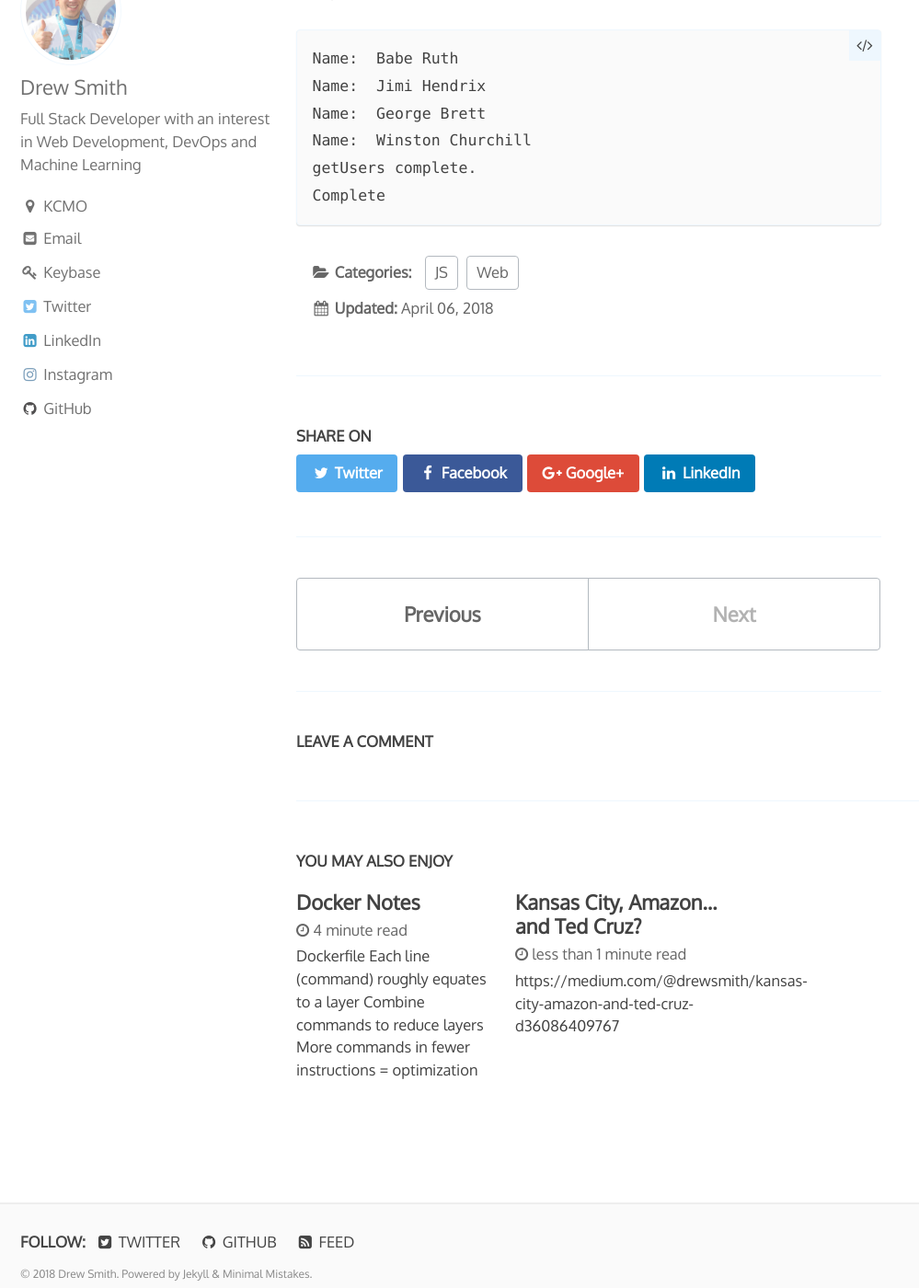
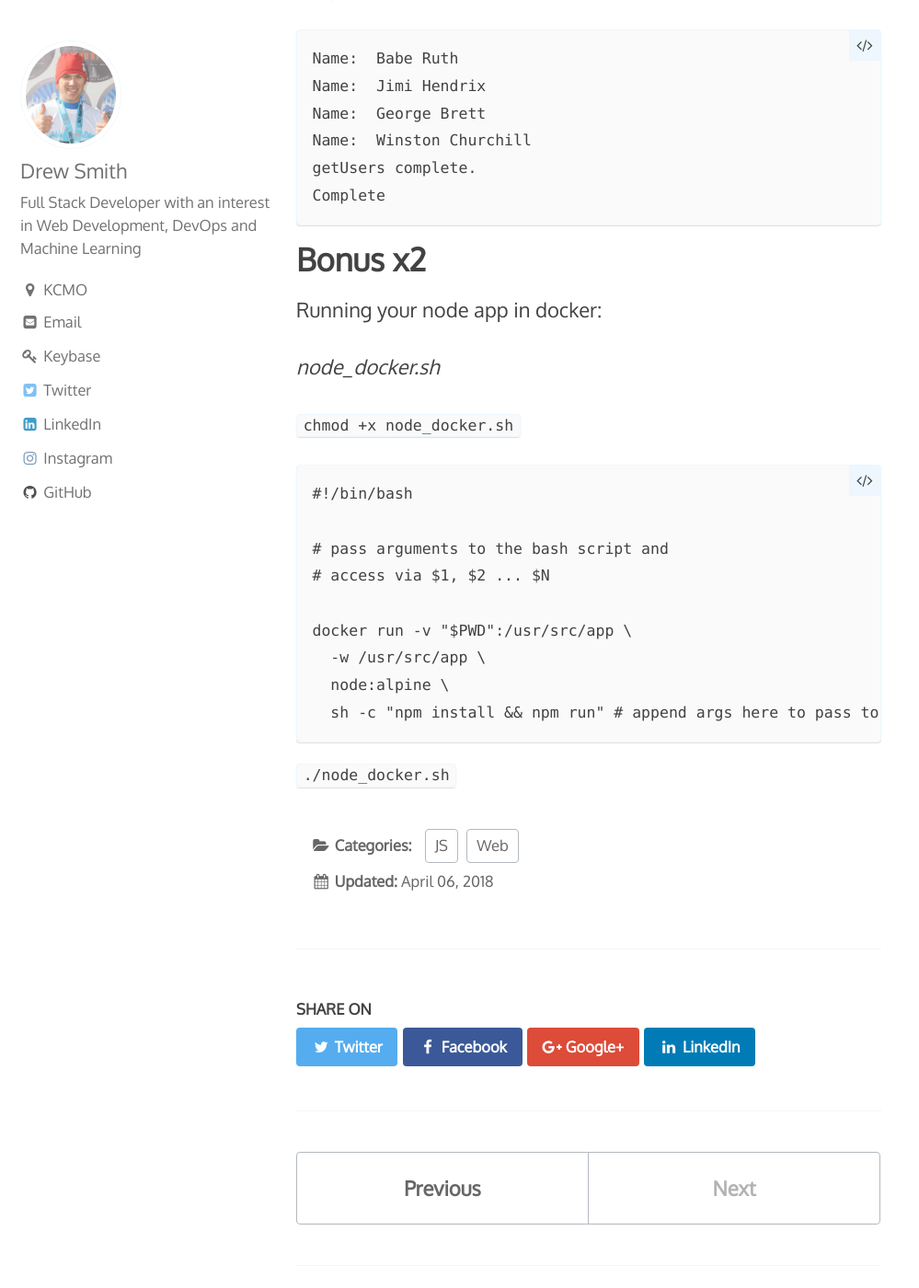
Before and after one commit to drewsmith/drewsmith.github.io, a Jekyll site: the page built from _posts/2018-04-06-Profiling_Node.md, in a window 1280 px wide and 1400 px high, scrolled down 3374 px. Shown: the whole window at 92% size, without its empty margins (0-999 px from the left). Built offline with Jekyll 4.4.1, drawn with Linux system fonts in a browser that asks for light colours.

Commit message:
added some docker

````diff
--- a/_posts/2018-04-06-Profiling_Node.md
+++ b/_posts/2018-04-06-Profiling_Node.md
@@ -102,3 +102,25 @@ Name:  Winston Churchill
 getUsers complete.
 Complete
 ```
+
+# Bonus x2
+
+Running your node app in docker:
+
+*node_docker.sh*
+
+`chmod +x node_docker.sh`
+
+```
+#!/bin/bash
+
+# pass arguments to the bash script and
+# access via $1, $2 ... $N
+
+docker run -v "$PWD":/usr/src/app \
+  -w /usr/src/app \
+  node:alpine \
+  sh -c "npm install && npm run" # append args here to pass to your script
+```
+
+`./node_docker.sh`
````
